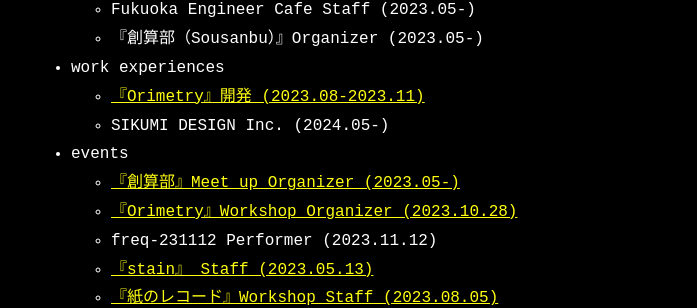
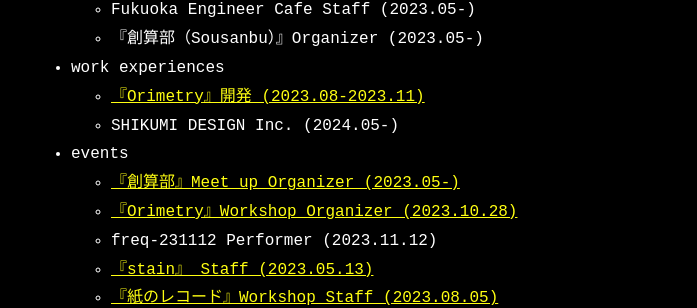
Before and after one commit to orrepic/orrepic.github.io, a Jekyll site: the page built from index.md, in a window 1280 px wide. Shown: the part 795-1103 px from the top of the page, without its empty margins (289-986 px from the left). Built offline with Jekyll 4.4.1, drawn with Linux system fonts in a browser that asks for light colours.

```diff
--- a/_data/menu.yml
+++ b/_data/menu.yml
@@ -43,7 +43,7 @@ entries:
     entries:
       - title: 『Orimetry』開発 (2023.08-2023.11)
         url: https://note.com/mitou_fukuoka/n/na8d9210137fd?sub_rt=share_pw
-      - title: SIKUMI DESIGN Inc. (2024.05-)
+      - title: SHIKUMI DESIGN Inc. (2024.05-)
 
   - title: events
     entries:
```
Also changed, not shown: _posts/2023-12-31-hurikaeri2023.md (+1 -1 lines), _posts/2023-4-1-gallery.md (+2 -0 lines), 4 other files.
